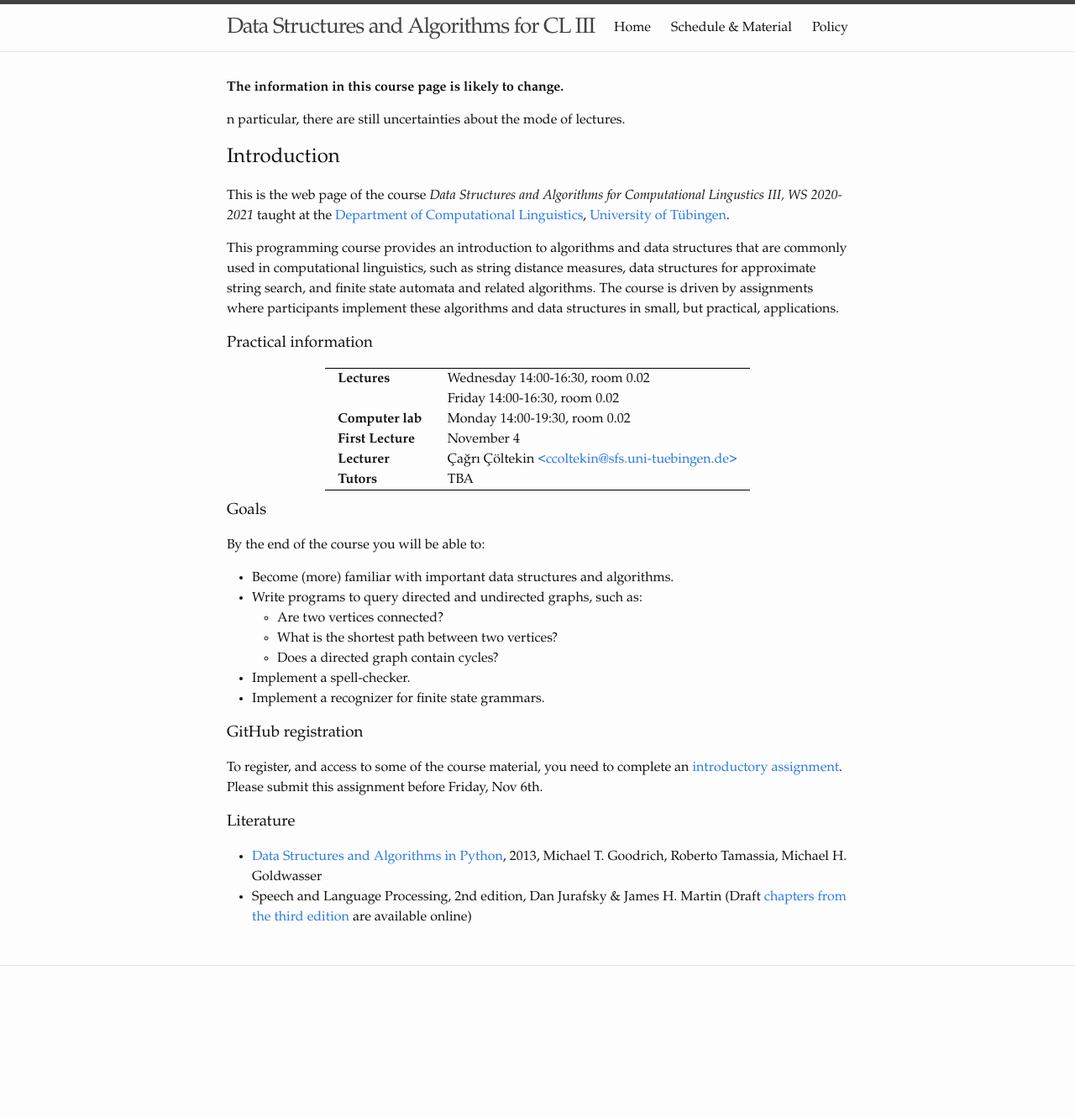
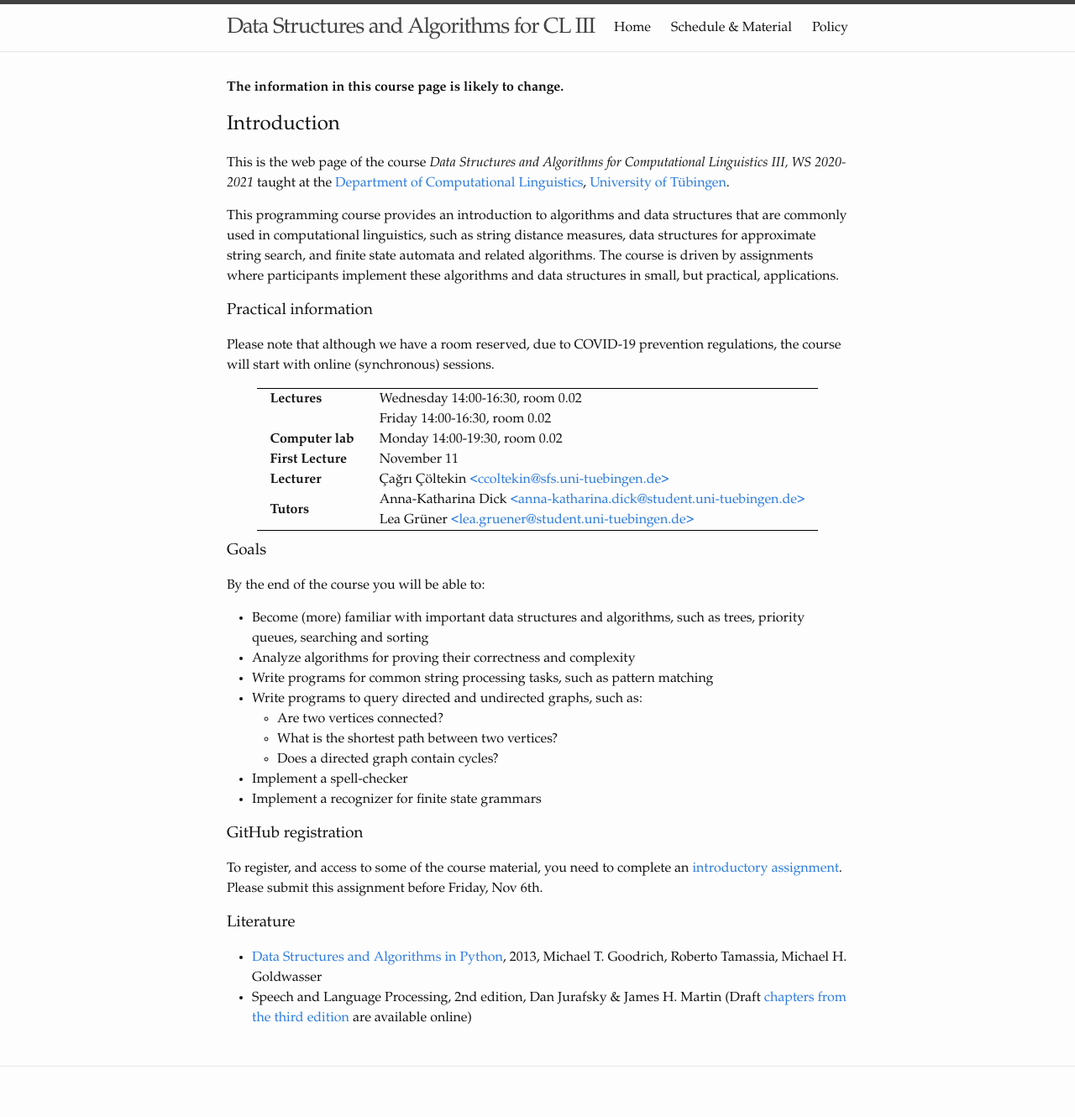
Before and after one commit to dsacl3-2020/dsacl3-2020.github.io, a Jekyll site: the page built from index.md, in a window 1280 px wide. Shown: the whole page at 84% size. Built offline with Jekyll 4.4.1, drawn with Linux system fonts in a browser that asks for light colours; before the commit the page ends 1210 px from its top, so only the background shows below that.

Commit message:
Minor revision.

```diff
--- a/index.md
+++ b/index.md
@@ -5,12 +5,10 @@ title: Home
 
 **The information in this course page is likely to change.**
 
-n particular, there are still uncertainties about the mode of lectures.
-
 ## Introduction
 
 This is the web page of the course
-*Data Structures and Algorithms for Computational Lingustics III, WS 2020-2021*
+*Data Structures and Algorithms for Computational Linguistics III, WS 2020-2021*
 taught at the
 [Department of Computational Linguistics](http://www.sfs.uni-tuebingen.de/ascl.html),
 [University of Tübingen](https://uni-tuebingen.de/).
@@ -25,12 +23,16 @@ structures in small, but practical, applications.
 
 ### Practical information
 
+Please note that although we have a room reserved,
+due to COVID-19 prevention regulations,
+the course will start with online (synchronous) sessions.
+
 | **Lectures**      | Wednesday 14:00-16:30, room 0.02 |
 |                   | Friday    14:00-16:30, room 0.02 |
 | **Computer lab**  | Monday    14:00-19:30, room 0.02 |
-| **First Lecture** | November 4 |
+| **First Lecture** | November 11 |
 | **Lecturer**      | Çağrı Çöltekin [\<ccoltekin@sfs.uni-tuebingen.de\>](mailto:ccoltekin@sfs.uni-tuebingen.de) |
-| **Tutors**        | TBA |
+| **Tutors**        | Anna-Katharina Dick [\<anna-katharina.dick@student.uni-tuebingen.de\>](mailto:anna-katharina.dick@student.uni-tuebingen.de)<br>Lea Grüner [\<lea.gruener@student.uni-tuebingen.de\>](lea.gruener@student.uni-tuebingen.de) |
 
 
 ### Goals
@@ -38,13 +40,15 @@ structures in small, but practical, applications.
 By the end of the course you will be able to:
 
   * Become (more) familiar with important data structures and
-    algorithms.
+    algorithms, such as trees, priority queues, searching and sorting
+  * Analyze algorithms for proving their correctness and complexity
+  * Write programs for common string processing tasks, such as pattern matching
   * Write programs to query directed and undirected graphs, such as:
     - Are two vertices connected?
     - What is the shortest path between two vertices?
     - Does a directed graph contain cycles?
-  * Implement a spell-checker.
-  * Implement a recognizer for finite state grammars.
+  * Implement a spell-checker
+  * Implement a recognizer for finite state grammars
 
 ### GitHub registration
 
@@ -55,7 +59,6 @@ Please submit this assignment before Friday, Nov 6th.
 ### Literature
 
 * [Data Structures and Algorithms in Python](https://www.wiley.com/en-us/Data+Structures+and+Algorithms+in+Python-p-9781118290279), 2013, Michael T. Goodrich, Roberto Tamassia, Michael H. Goldwasser
-* Speech and Language Processing, 2nd edition, Dan Jurafsky & James
-  H. Martin
+* Speech and Language Processing, 2nd edition, Dan Jurafsky & James H. Martin
   (Draft [chapters from the third edition](http://web.stanford.edu/~jurafsky/slp3/)
   are available online)
```
Also changed, not shown: policy.md (+11 -7 lines).
